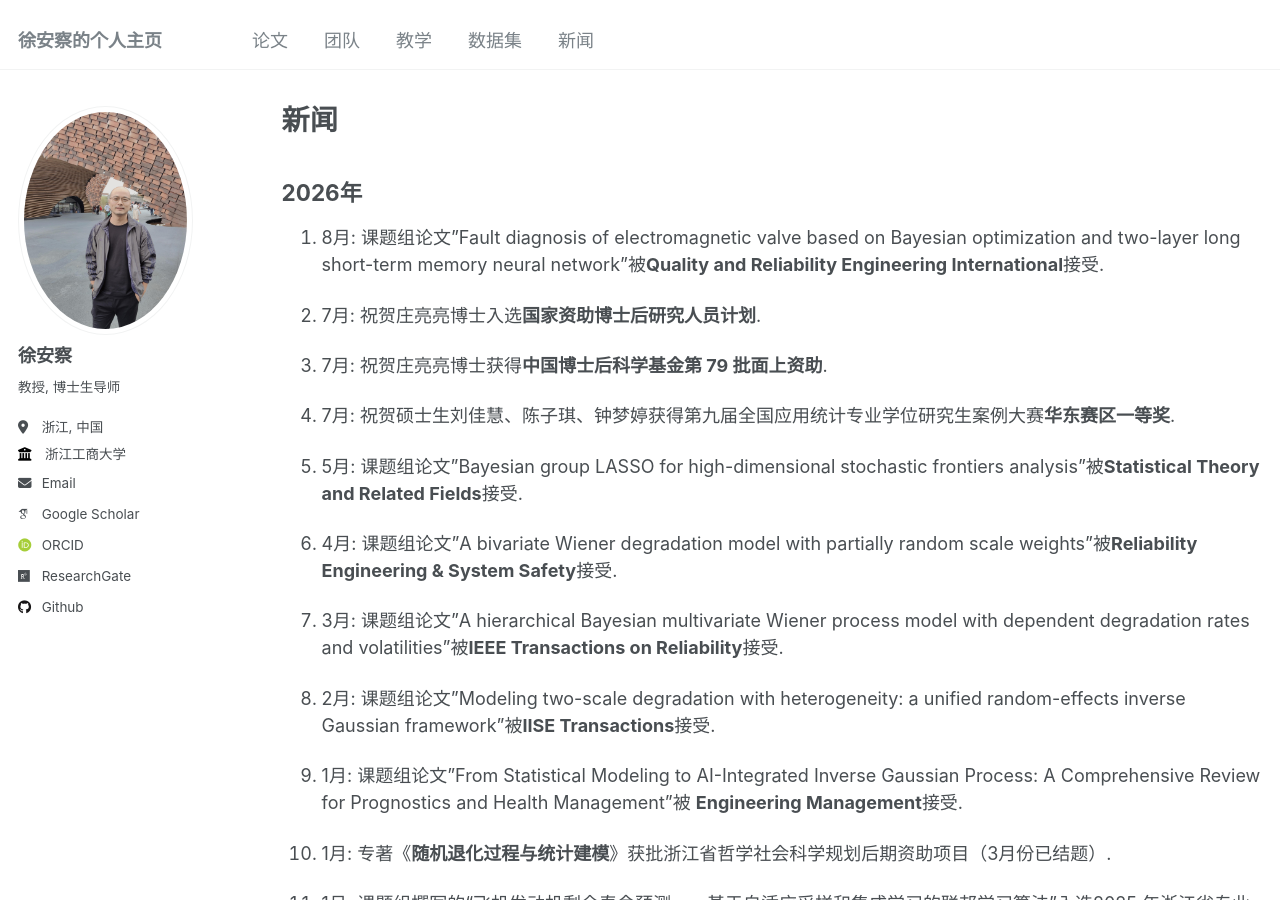
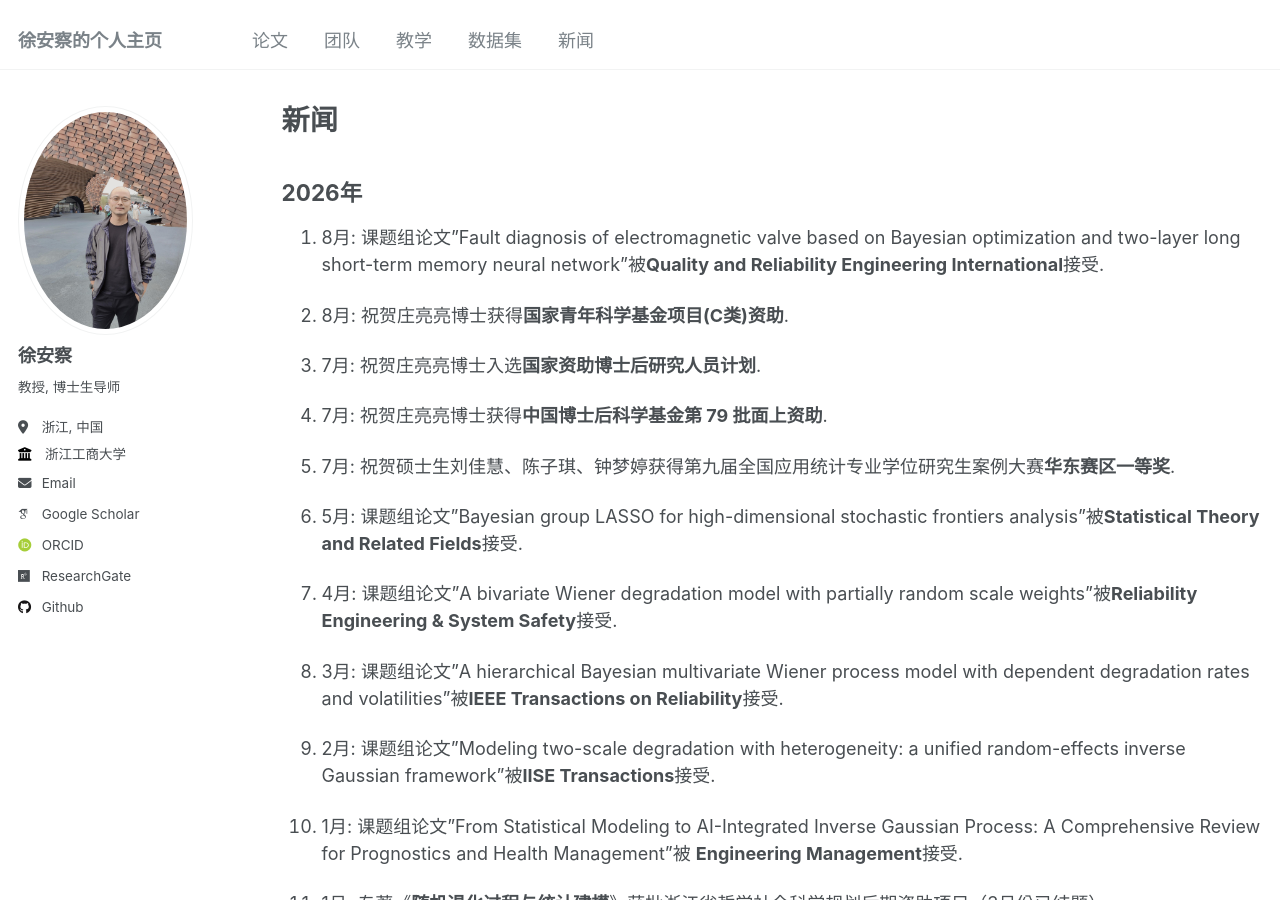
Before and after one commit to XU-ANCHA/XU-ANCHA.github.io, a Jekyll site: the page built from _pages/year-archive.md, in a window 1280 px wide and 900 px high. Built offline with Jekyll 4.4.1, drawn with Linux system fonts in a browser that asks for light colours; some web fonts are replaced.

Commit message:
Update year-archive.md

```diff
--- a/_pages/year-archive.md
+++ b/_pages/year-archive.md
@@ -8,6 +8,8 @@ author_profile: true
 ## 2026年
 
 1. 8月: 课题组论文"Fault diagnosis of electromagnetic valve based on Bayesian optimization and two-layer long short-term memory neural network"被**Quality and Reliability Engineering International**接受.
+
+1. 8月: 祝贺庄亮亮博士获得**国家青年科学基金项目(C类)资助**.
 
 1. 7月: 祝贺庄亮亮博士入选**国家资助博士后研究人员计划**.
 
```
